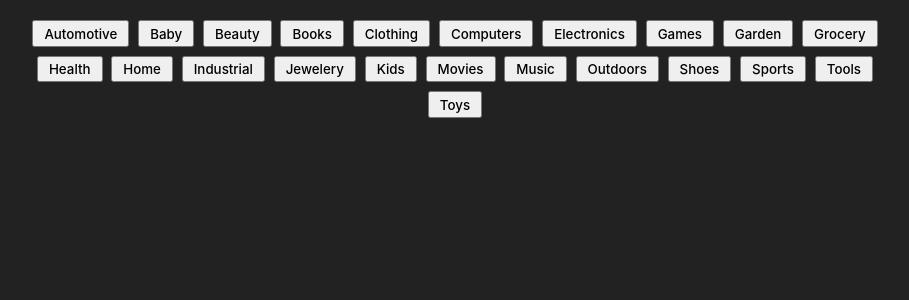
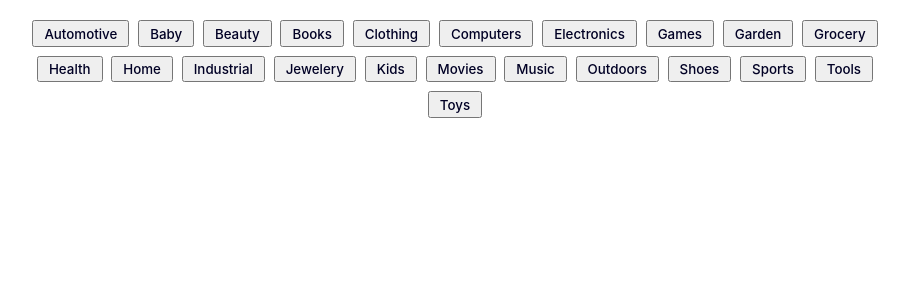
Before and after one commit to shah-a/few2.3-01-product-list, a React (Create React App) app: page / in a window 1280 px wide. Shown: the top 300 px of the page, without its empty margins (185-1094 px from the left). Built offline with nearby package versions, Linux system fonts and the light colour scheme.

Commit message:
[Updated] css

```diff
--- a/src/components/Buttons/Buttons.css
+++ b/src/components/Buttons/Buttons.css
@@ -10,4 +10,5 @@ button {
   padding: 0.25em 0.75em;
   font-family: inherit;
   font-weight: 500;
+  color: inherit;
 }
--- a/src/index.css
+++ b/src/index.css
@@ -1,3 +1,15 @@
+/*
+Colours:
+#ffffff -- white
+#010025 -- black
+#ea485d -- red
+#ffeb98 -- yellow
+#ff9138 -- orange
+
+Colours palette from:
+https://howdns.works/
+*/
+
 body {
   margin: 0;
   font-family: -apple-system, BlinkMacSystemFont, 'Segoe UI', 'Roboto', 'Oxygen',
@@ -5,8 +17,8 @@ body {
     sans-serif;
   -webkit-font-smoothing: antialiased;
   -moz-osx-font-smoothing: grayscale;
-  background-color: #222222;
-  color: #eeeeee;
+  /* background-color: #ffffff; */
+  color: #010025;
 }
 
 code {
```
Also changed, not shown: src/components/App.css (+11 -0 lines).
